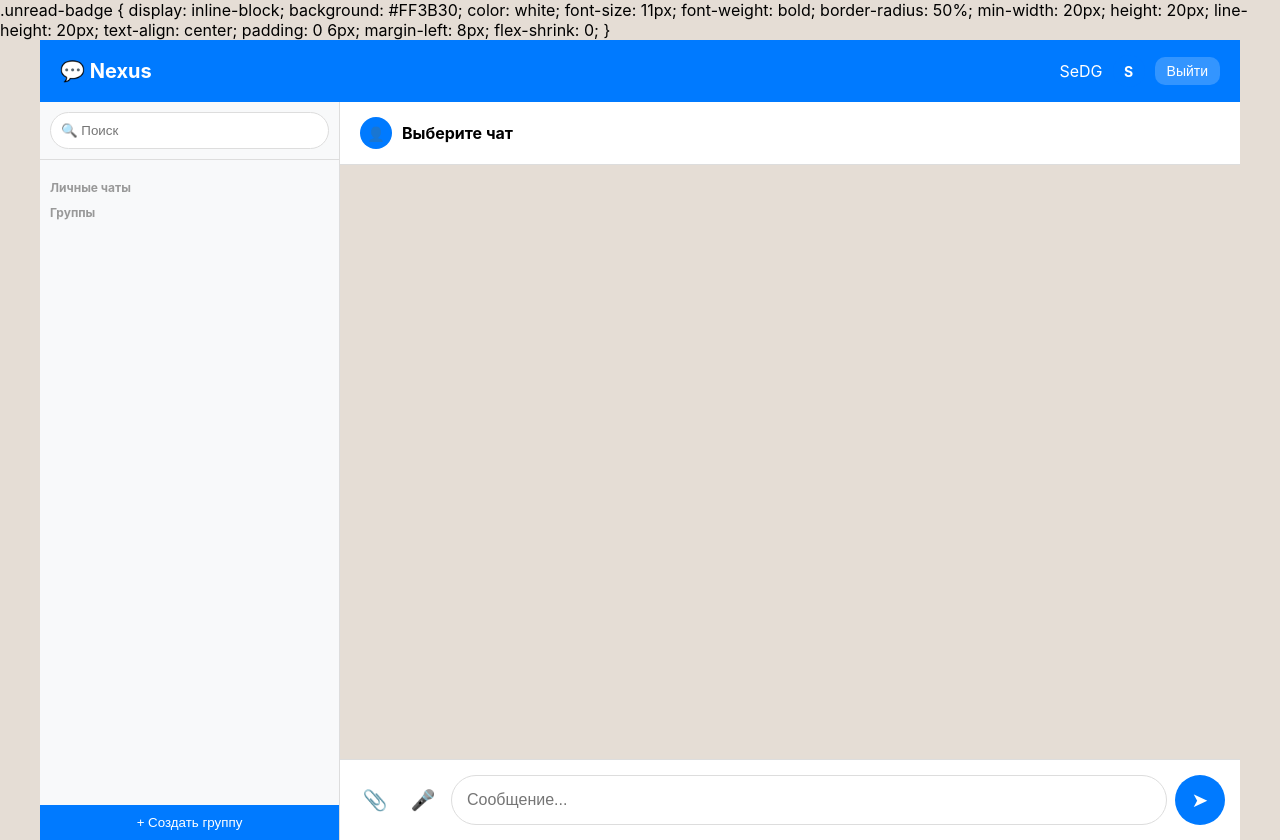
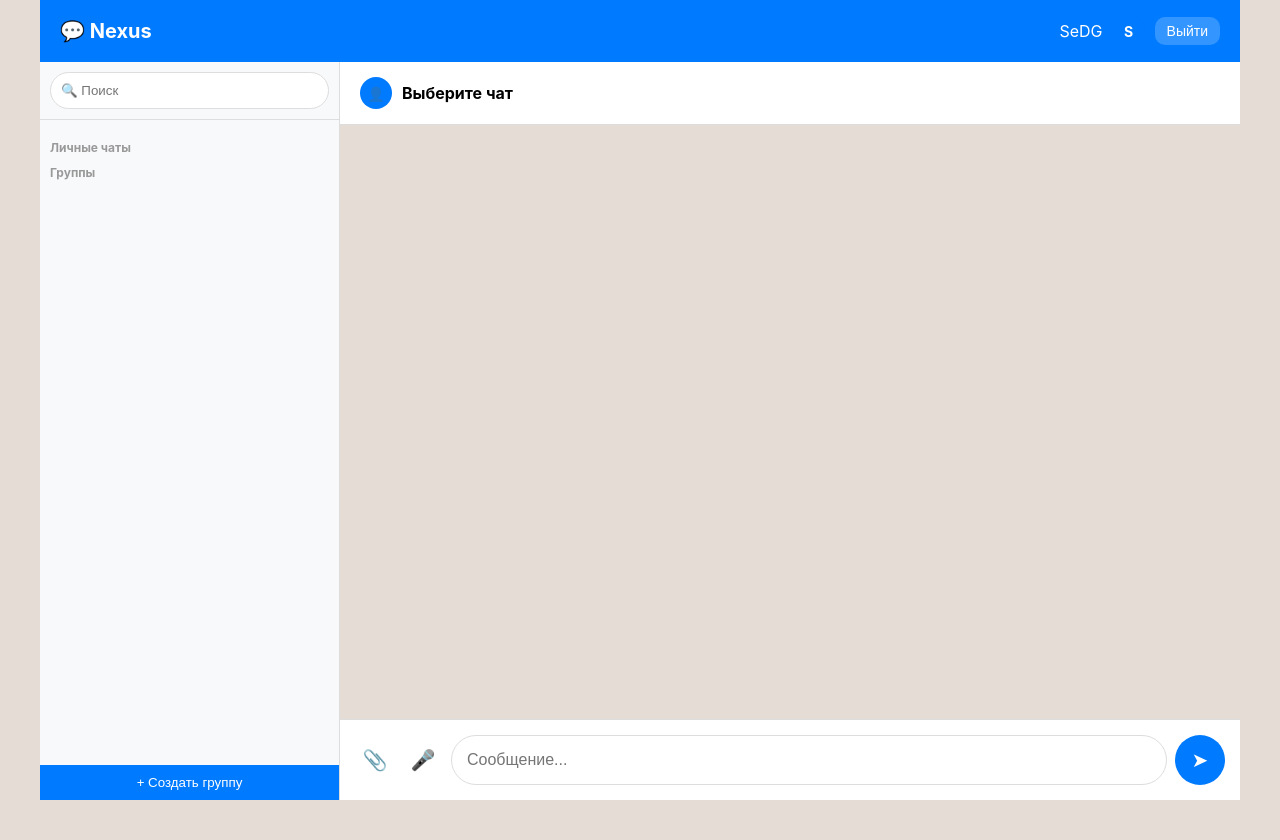
Before and after one commit to ISeDGI/Nexus, a Flask app: page / in a window 1280 px wide. After the commit the page ends 800 px from the top, so only its background shows below. Run offline with Flask 3, Linux system fonts and the light colour scheme; a user stored in the database is signed in; data comes from the database, SQL or seed files in the repository; data that the repository does not hold is empty.

Commit message:
Исправлено отображение бейджа непрочитанных

```diff
--- a/templates/chat.html
+++ b/templates/chat.html
@@ -58,44 +91,12 @@
         #group-modal button, #profile-modal button { padding: 10px; border: none; border-radius: 10px; cursor: pointer; }
         #profile-modal .avatar-preview { width: 80px; height: 80px; border-radius: 50%; margin: 0 auto 15px; display: flex; align-items: center; justify-content: center; background: #007AFF; color: white; font-size: 32px; overflow: hidden; cursor: pointer; }
         #profile-modal .avatar-preview img { width: 100%; height: 100%; object-fit: cover; }
-        .unread-badge {
-            display: inline-block;
-            background: #FF3B30;
-            color: white;
-            font-size: 11px;
-            font-weight: bold;
-            border-radius: 50%;
-            min-width: 20px;
-            height: 20px;
-            line-height: 20px;
-            text-align: center;
-            padding: 0 6px;
-            margin-left: 8px;
-            flex-shrink: 0;
-        }
         @media (max-width: 768px) {
             #chat-list { width: 100%; max-height: 40vh; border-right: none; border-bottom: 1px solid #ddd; }
             #main { flex-direction: column; }
             .message { max-width: 85%; }
         }
     </style>
-
-.unread-badge {
-    display: inline-block;
-    background: #FF3B30;
-    color: white;
-    font-size: 11px;
-    font-weight: bold;
-    border-radius: 50%;
-    min-width: 20px;
-    height: 20px;
-    line-height: 20px;
-    text-align: center;
-    padding: 0 6px;
-    margin-left: 8px;
-    flex-shrink: 0;
-}
-
 </head>
 <body>
     <div id="app">
```
Also changed, not shown: other parts of templates/chat.html (+34 -1 lines).
